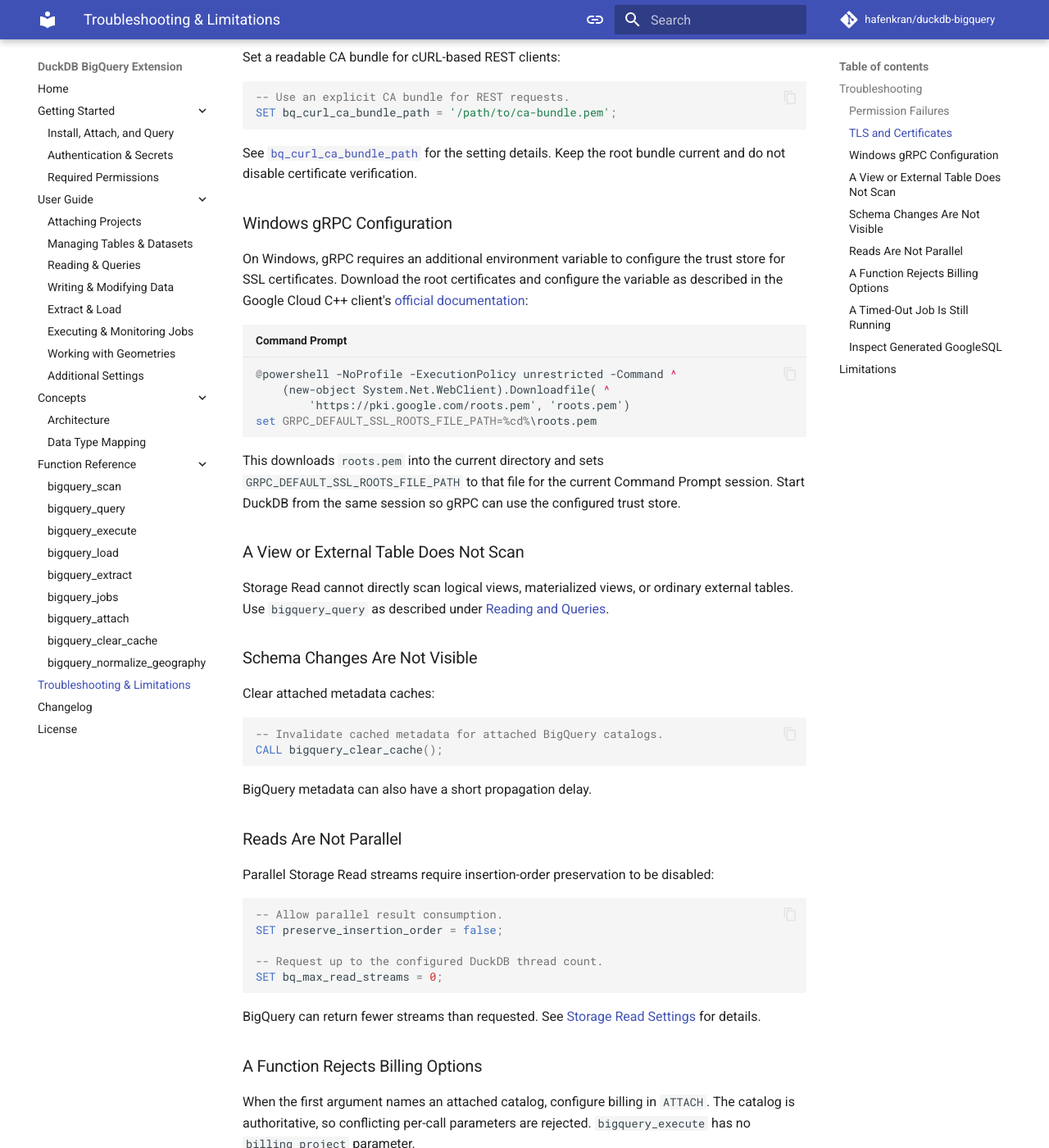
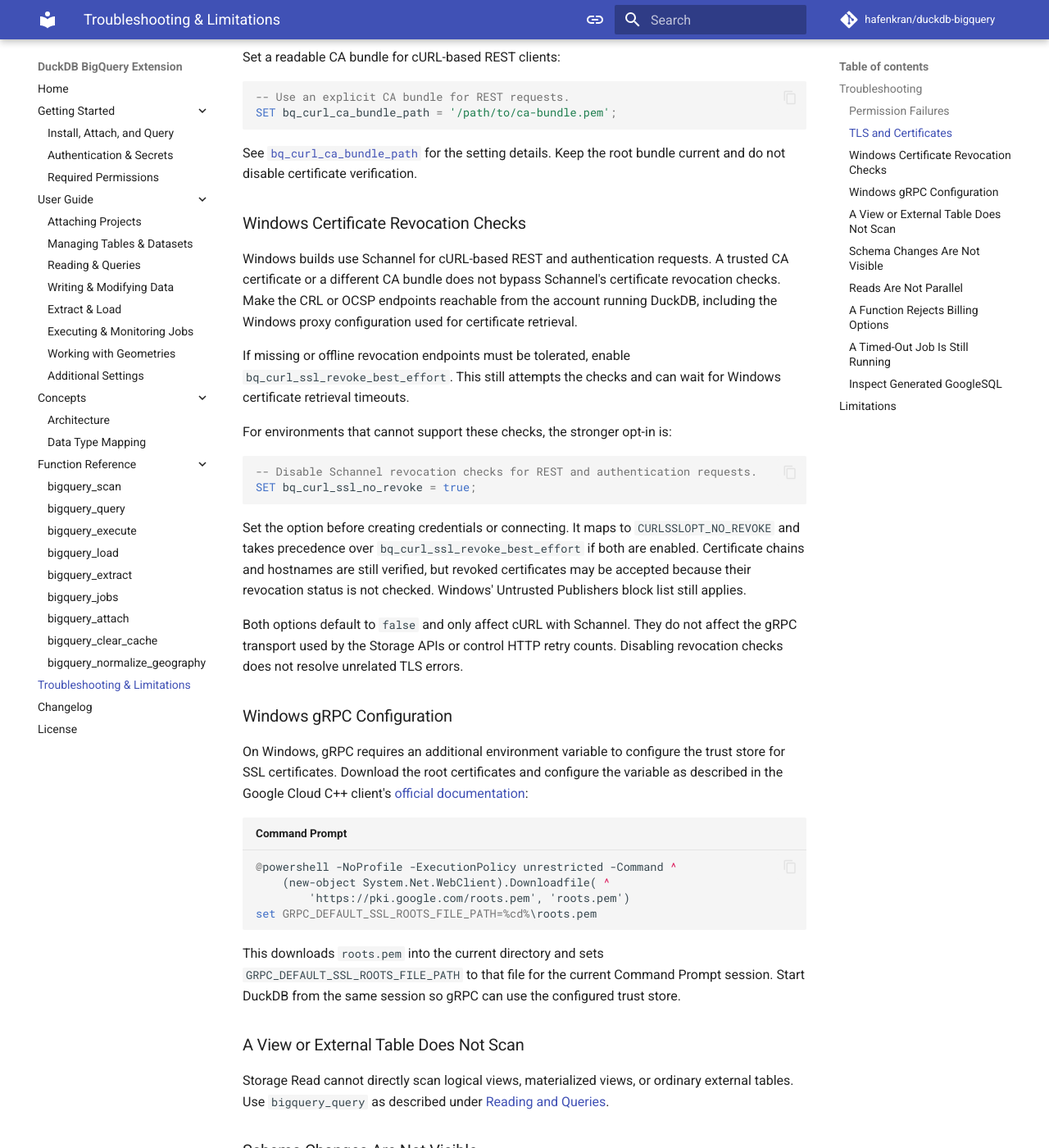
Before and after one commit to hafenkran/duckdb-bigquery, an MkDocs documentation site: the page built from docs/troubleshooting.md, in a window 1280 px wide and 1400 px high, scrolled down 616 px. Shown: the whole window at 82% size. Built offline with MkDocs 1.6.1 and Material for MkDocs 9.7.7, drawn with Linux system fonts in a browser that asks for light colours; comment, search, counter and statistics services are not loaded.

Commit message:
fix: add opt-in Schannel revocation bypass

````diff
--- a/docs/troubleshooting.md
+++ b/docs/troubleshooting.md
@@ -32,6 +32,35 @@
 [`bq_curl_ca_bundle_path`](user-guide/configuration.md#type-and-diagnostic-settings)
 for the setting details. Keep the root bundle current and do not disable
 certificate verification.
+
+### Windows Certificate Revocation Checks
+
+Windows builds use Schannel for cURL-based REST and authentication requests.
+A trusted CA certificate or a different CA bundle does not bypass Schannel's
+certificate revocation checks. Make the CRL or OCSP endpoints reachable from
+the account running DuckDB, including the Windows proxy configuration used
+for certificate retrieval.
+
+If missing or offline revocation endpoints must be tolerated, enable
+`bq_curl_ssl_revoke_best_effort`. This still attempts the checks and can wait
+for Windows certificate retrieval timeouts.
+
+For environments that cannot support these checks, the stronger opt-in is:
+
+```sql
+-- Disable Schannel revocation checks for REST and authentication requests.
+SET bq_curl_ssl_no_revoke = true;
+```
+
+Set the option before creating credentials or connecting. It maps to
+`CURLSSLOPT_NO_REVOKE` and takes precedence over `bq_curl_ssl_revoke_best_effort`
+if both are enabled. Certificate chains and hostnames are still verified,
+but revoked certificates may be accepted because their revocation status is
+not checked. Windows' Untrusted Publishers block list still applies.
+
+Both options default to `false` and only affect cURL with Schannel. They do
+not affect the gRPC transport used by the Storage APIs or control HTTP retry
+counts. Disabling revocation checks does not resolve unrelated TLS errors.
 
 ### Windows gRPC Configuration
 
````
Also changed, not shown: README.md (+15 -0 lines), docs/user-guide/configuration.md (+2 -0 lines), 4 other files.
